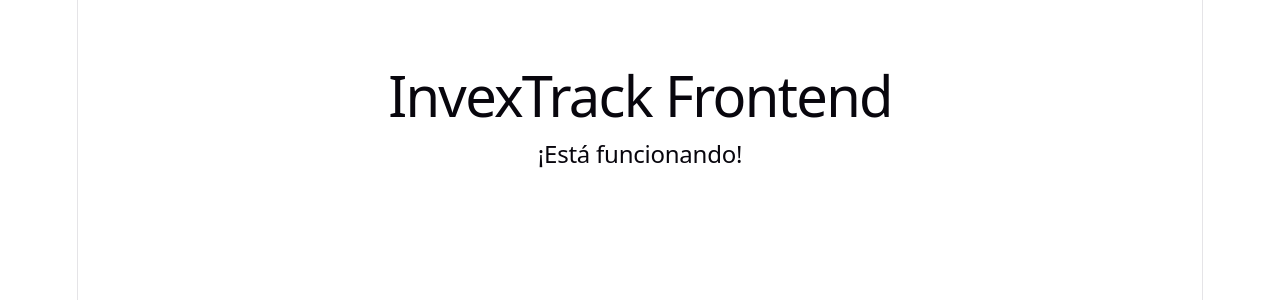
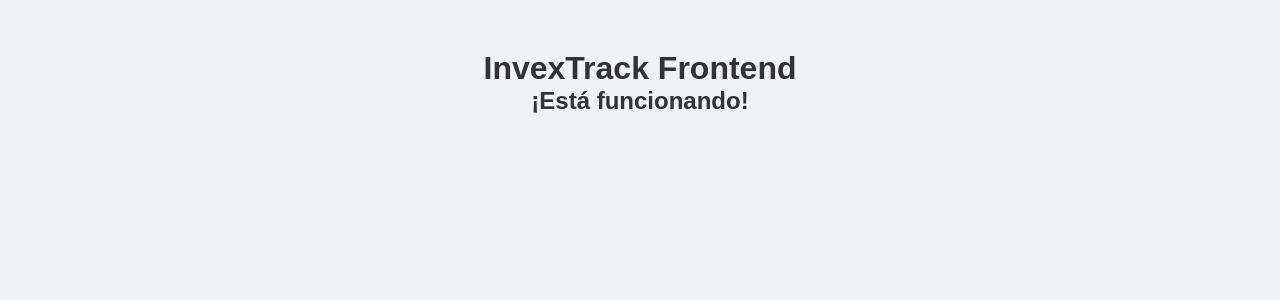
Before and after one commit to yeider04/InvexTrack-frontend, a React (Vite) app: page / in a window 1280 px wide. Shown: the top 300 px of the page. Built offline with nearby package versions, Linux system fonts and the light colour scheme.

Commit message:
feat: agregar estilos globales y punto de entrada de la aplicacion

```diff
--- a/src/index.css
+++ b/src/index.css
@@ -1,111 +1,27 @@
-:root {
-  --text: #6b6375;
-  --text-h: #08060d;
-  --bg: #fff;
-  --border: #e5e4e7;
-  --code-bg: #f4f3ec;
-  --accent: #aa3bff;
-  --accent-bg: rgba(170, 59, 255, 0.1);
-  --accent-border: rgba(170, 59, 255, 0.5);
-  --social-bg: rgba(244, 243, 236, 0.5);
-  --shadow:
-    rgba(0, 0, 0, 0.1) 0 10px 15px -3px, rgba(0, 0, 0, 0.05) 0 4px 6px -2px;
-
-  --sans: system-ui, 'Segoe UI', Roboto, sans-serif;
-  --heading: system-ui, 'Segoe UI', Roboto, sans-serif;
-  --mono: ui-monospace, Consolas, monospace;
-
-  font: 18px/145% var(--sans);
-  letter-spacing: 0.18px;
-  color-scheme: light dark;
-  color: var(--text);
-  background: var(--bg);
-  font-synthesis: none;
-  text-rendering: optimizeLegibility;
-  -webkit-font-smoothing: antialiased;
-  -moz-osx-font-smoothing: grayscale;
-
-  @media (max-width: 1024px) {
-    font-size: 16px;
-  }
-}
-
-@media (prefers-color-scheme: dark) {
-  :root {
-    --text: #9ca3af;
-    --text-h: #f3f4f6;
-    --bg: #16171d;
-    --border: #2e303a;
-    --code-bg: #1f2028;
-    --accent: #c084fc;
-    --accent-bg: rgba(192, 132, 252, 0.15);
-    --accent-border: rgba(192, 132, 252, 0.5);
-    --social-bg: rgba(47, 48, 58, 0.5);
-    --shadow:
-      rgba(0, 0, 0, 0.4) 0 10px 15px -3px, rgba(0, 0, 0, 0.25) 0 4px 6px -2px;
-  }
-
-  #social .button-icon {
-    filter: invert(1) brightness(2);
-  }
+/* index.css - Estilos globales de la aplicación InvexTrack */
+* {
+  margin: 0;
+  padding: 0;
+  box-sizing: border-box;
 }
 
 body {
-  margin: 0;
+  font-family: 'Segoe UI', Tahoma, Geneva, Verdana, sans-serif;
+  background-color: #f0f2f5;
+  color: #333;
 }
 
-#root {
-  width: 1126px;
-  max-width: 100%;
-  margin: 0 auto;
-  text-align: center;
-  border-inline: 1px solid var(--border);
-  min-height: 100svh;
-  display: flex;
-  flex-direction: column;
-  box-sizing: border-box;
+:root {
+  --primary: #1B4F8A;
+  --primary-light: #2E75B6;
+  --primary-dark: #14375F;
+  --accent: #E8F0FC;
+  --success: #28a745;
+  --danger: #dc3545;
+  --warning: #ffc107;
+  --text: #333;
+  --text-light: #666;
+  --border: #dee2e6;
+  --white: #ffffff;
+  --sidebar-width: 240px;
 }
-
-h1,
-h2 {
-  font-family: var(--heading);
-  font-weight: 500;
-  color: var(--text-h);
-}
-
-h1 {
-  font-size: 56px;
-  letter-spacing: -1.68px;
-  margin: 32px 0;
-  @media (max-width: 1024px) {
-    font-size: 36px;
-    margin: 20px 0;
-  }
-}
-h2 {
-  font-size: 24px;
-  line-height: 118%;
-  letter-spacing: -0.24px;
-  margin: 0 0 8px;
-  @media (max-width: 1024px) {
-    font-size: 20px;
-  }
-}
-p {
-  margin: 0;
-}
-
-code,
-.counter {
-  font-family: var(--mono);
-  display: inline-flex;
-  border-radius: 4px;
-  color: var(--text-h);
-}
-
-code {
-  font-size: 15px;
-  line-height: 135%;
-  padding: 4px 8px;
-  background: var(--code-bg);
-}
```
Also changed, not shown: src/main.jsx (+9 -5 lines).
